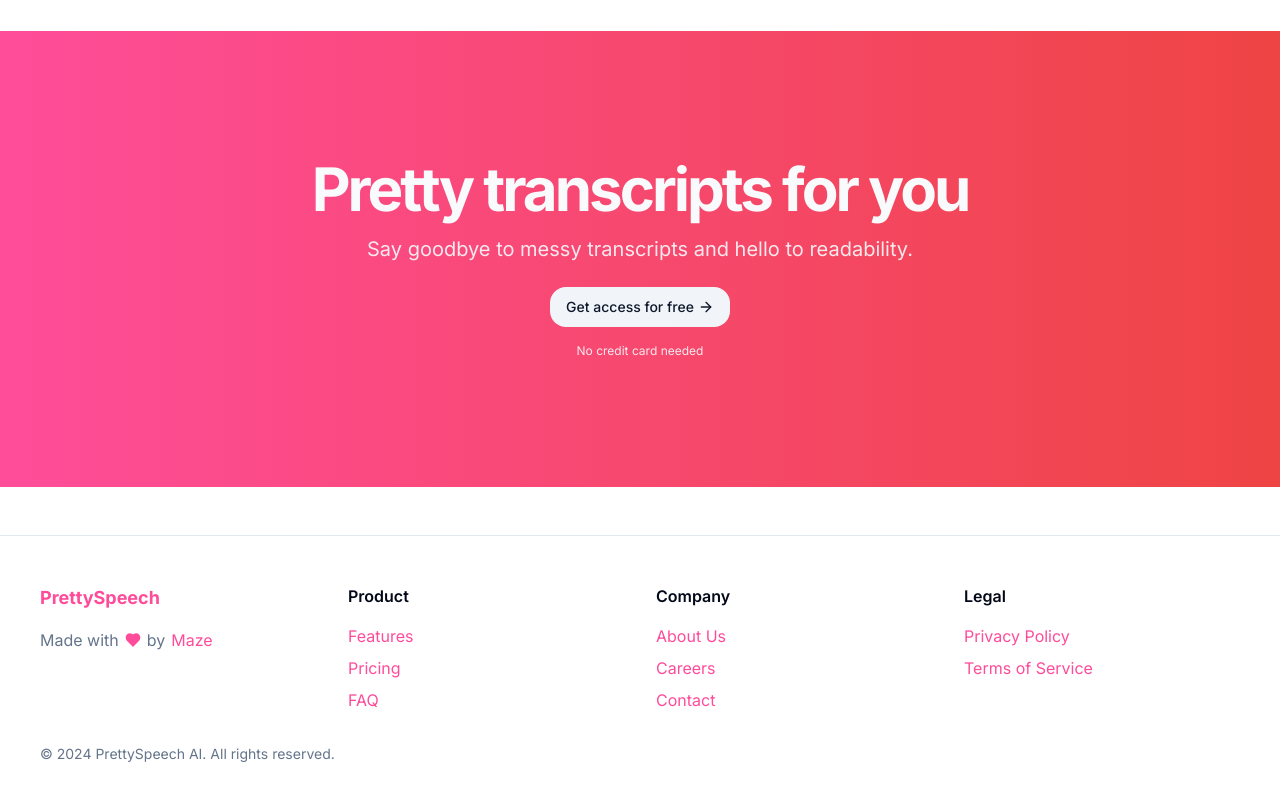
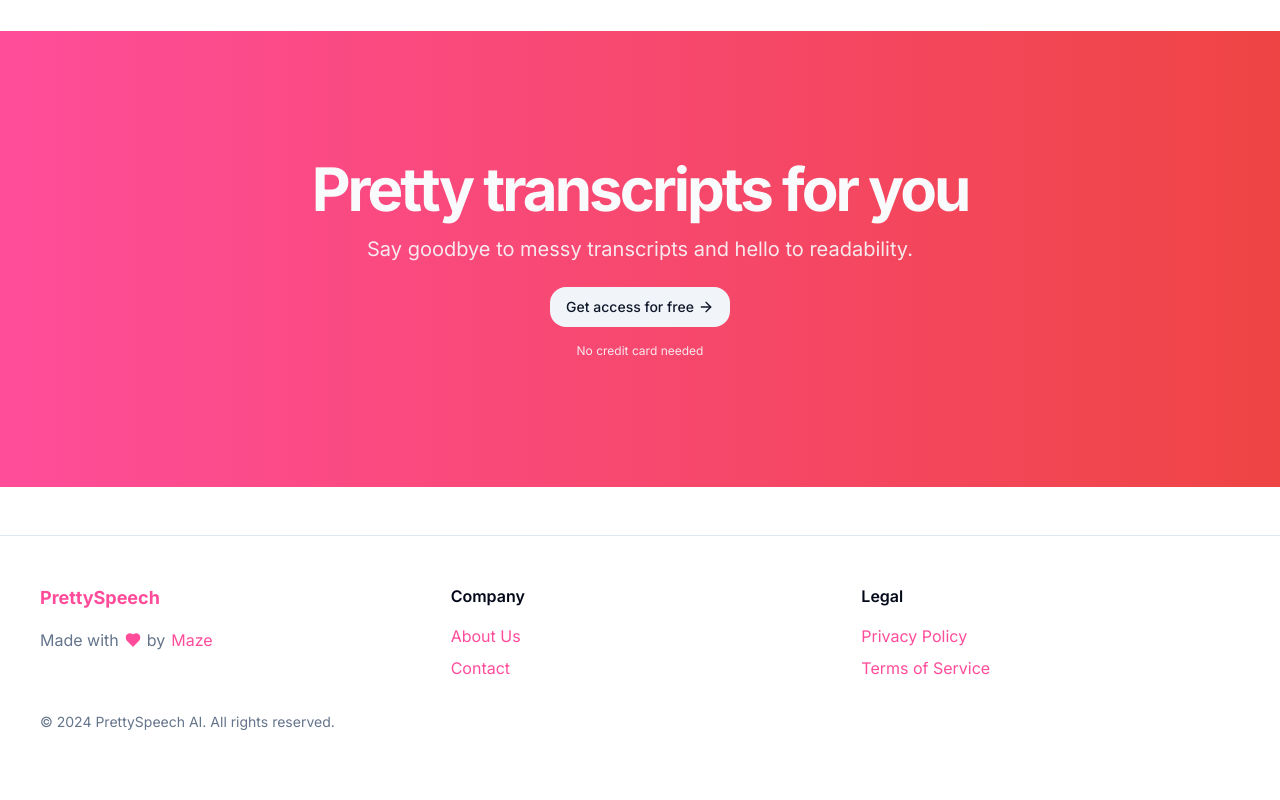
Before and after one commit to mazeincoding/VoxScribe-AI, a Next.js app: page / in a window 1280 px wide. Shown: the part 3820-4620 px from the top of the page. Built offline with nearby package versions, Linux system fonts and the light colour scheme; no server answers.

Commit message:
Remove links from footer

```diff
--- a/src/components/footer.tsx
+++ b/src/components/footer.tsx
@@ -1,13 +1,12 @@
 import React from "react";
 import Link from "next/link";
-import { FaTwitter } from "react-icons/fa";
 import { HeartIcon } from "lucide-react";
 
 const Footer: React.FC = () => {
   return (
     <footer className="bg-background text-foreground py-12 border-t px-6">
       <div className="container mx-auto px-4">
-        <div className="grid grid-cols-1 md:grid-cols-4 gap-8">
+        <div className="grid grid-cols-1 md:grid-cols-3 gap-8">
           <div className="space-y-4">
             <h3 className="text-lg font-bold text-primary">PrettySpeech</h3>
             <p className="text-muted-foreground flex items-center gap-1.5">
@@ -24,35 +23,6 @@ const Footer: React.FC = () => {
             </p>
           </div>
           <div className="space-y-4">
-            <h4 className="text-base font-semibold">Product</h4>
-            <ul className="space-y-2">
-              <li>
-                <Link
-                  href="/features"
-                  className="hover:text-primary transition-colors"
-                >
-                  Features
-                </Link>
-              </li>
-              <li>
-                <Link
-                  href="/pricing"
-                  className="hover:text-primary transition-colors"
-                >
-                  Pricing
-                </Link>
-              </li>
-              <li>
-                <Link
-                  href="/faq"
-                  className="hover:text-primary transition-colors"
-                >
-                  FAQ
-                </Link>
-              </li>
-            </ul>
-          </div>
-          <div className="space-y-4">
             <h4 className="text-base font-semibold">Company</h4>
             <ul className="space-y-2">
               <li>
@@ -61,14 +31,6 @@ const Footer: React.FC = () => {
                   className="hover:text-primary transition-colors"
                 >
                   About Us
-                </Link>
-              </li>
-              <li>
-                <Link
-                  href="/careers"
-                  className="hover:text-primary transition-colors"
-                >
-                  Careers
                 </Link>
               </li>
               <li>
```
